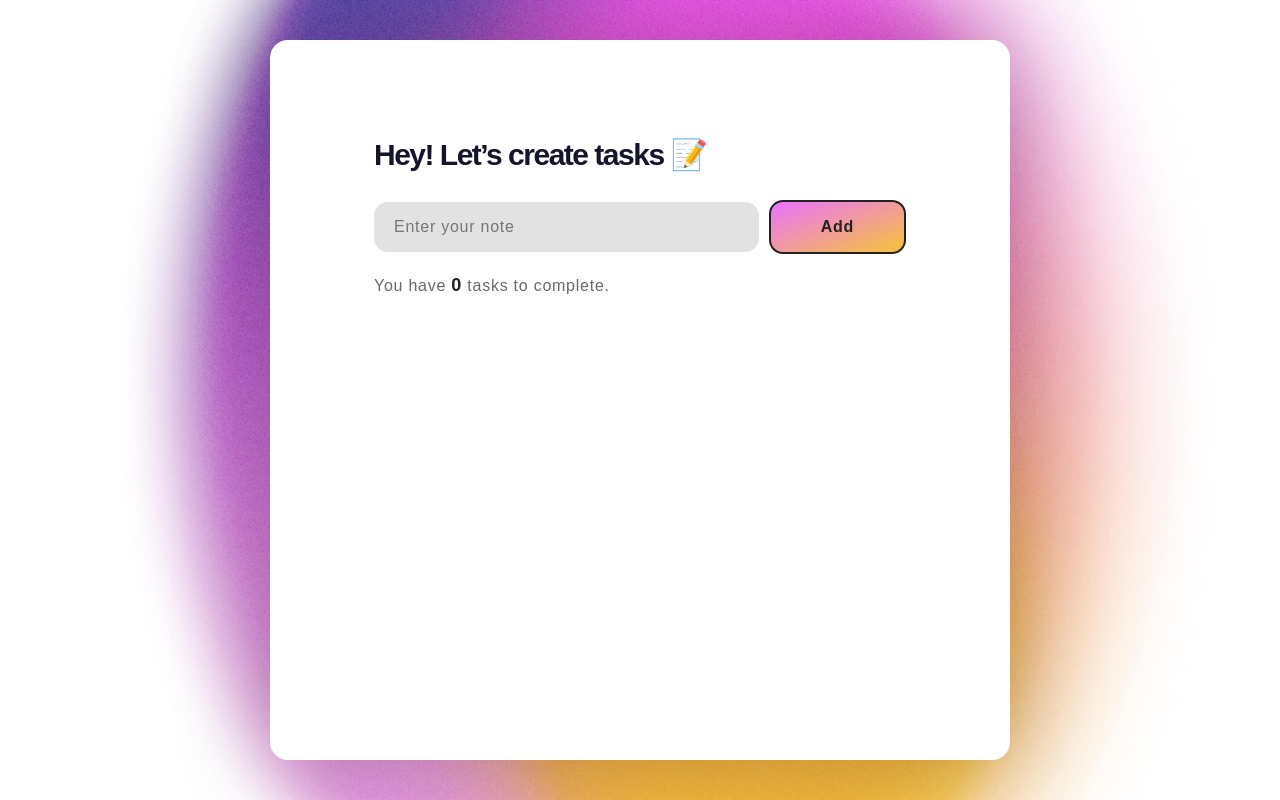
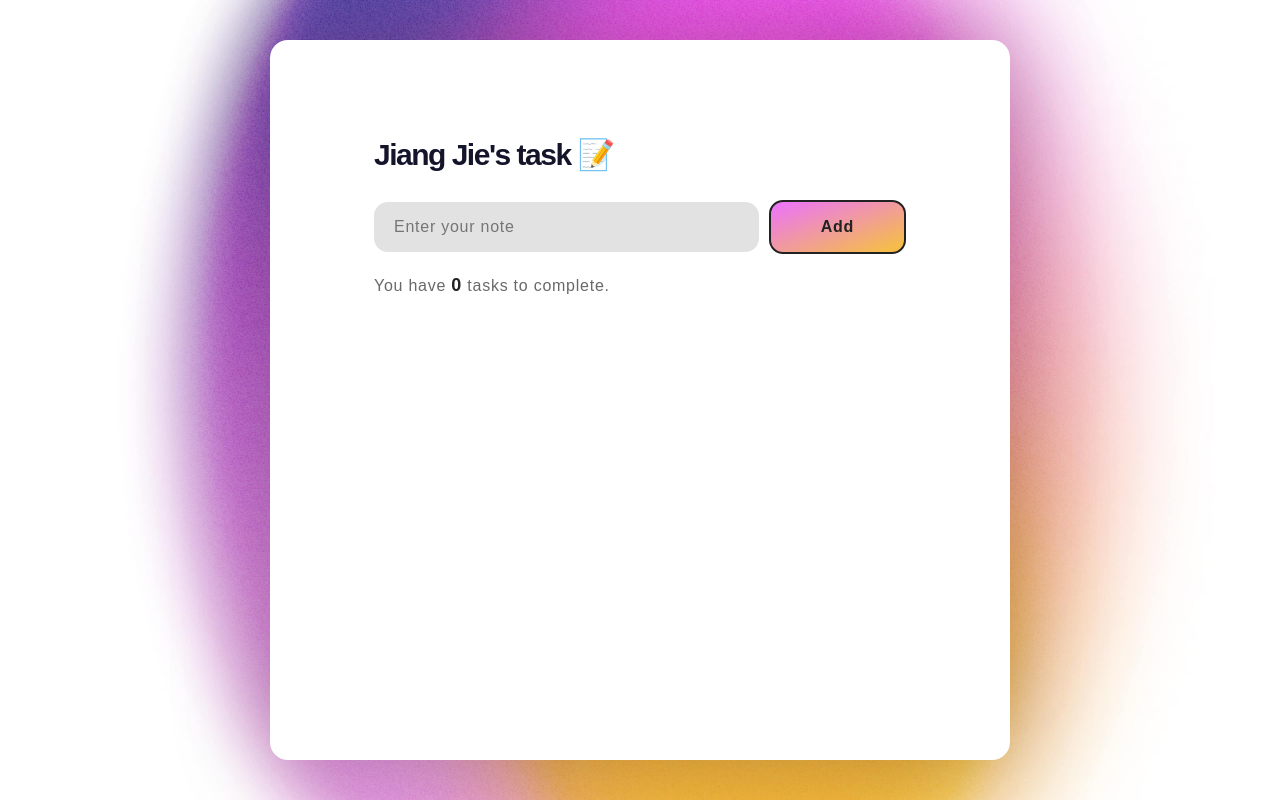
Before and after one commit to yeyehandsome1984/To-Do-List, a plain HTML site: page index.html in a window 1280 px wide. Drawn offline with Linux system fonts and the light colour scheme.

Commit message:
initialisation

```diff
--- a/index.html
+++ b/index.html
@@ -12,7 +12,7 @@
   </head>
   <body>
     <div class="container">
-      <h1 class="title">Hey! Let’s create tasks &#128221;</h1>
+      <h1 class="title">Jiang Jie's task &#128221;</h1>
 
       <div class="input-container">
         <input type="text" id="input" placeholder="Enter your note" autofocus />
```
